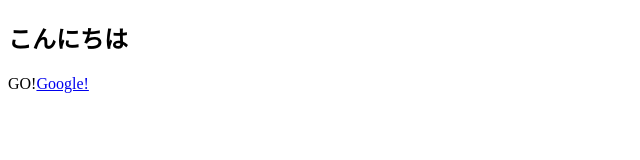
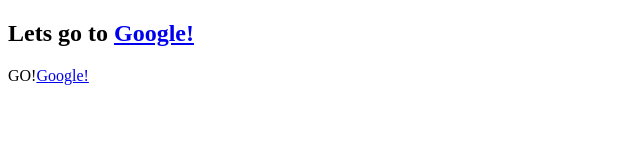
Before and after one commit to 1206-1204-777/HTML--, a plain HTML site: page index.html in a window 1280 px wide. Shown: the whole page, without its empty margins (0-640 px from the left). Drawn offline with Linux system fonts and the light colour scheme.

Commit message:
見出しにリンクを追加する変更

```diff
--- a/index.html
+++ b/index.html
@@ -7,7 +7,7 @@
 </head>
 <body>
     <section>
-        <h1>こんにちは</h1>
+        <h1>Lets go to <a href="https://www.google.co.jp/">Google!</a></h1>
         <p>GO!<a href="https://www.google.co.jp/">Google!</a></p>
     </section>
 </body>
```
